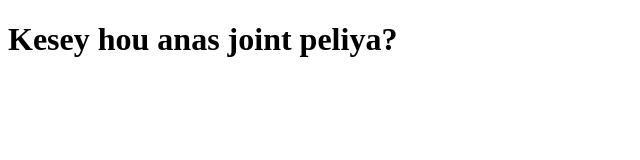
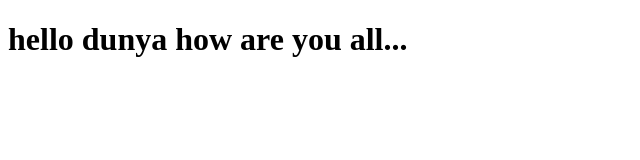
Before and after one commit to M-Ahmed12/Bootcamp19-nov-20, a plain HTML site: page index.html in a window 1280 px wide. Shown: the whole page, without its empty margins (0-640 px from the left). Drawn offline with Linux system fonts and the light colour scheme.

Commit message:
add index.html file

```diff
--- a/index.html
+++ b/index.html
@@ -6,6 +6,6 @@
     <title>Document</title>
 </head>
 <body>
-    <h1>Kesey hou anas joint peliya?</h1>
+    <h1>hello dunya how are you all...</h1>
 </body>
 </html>
```
